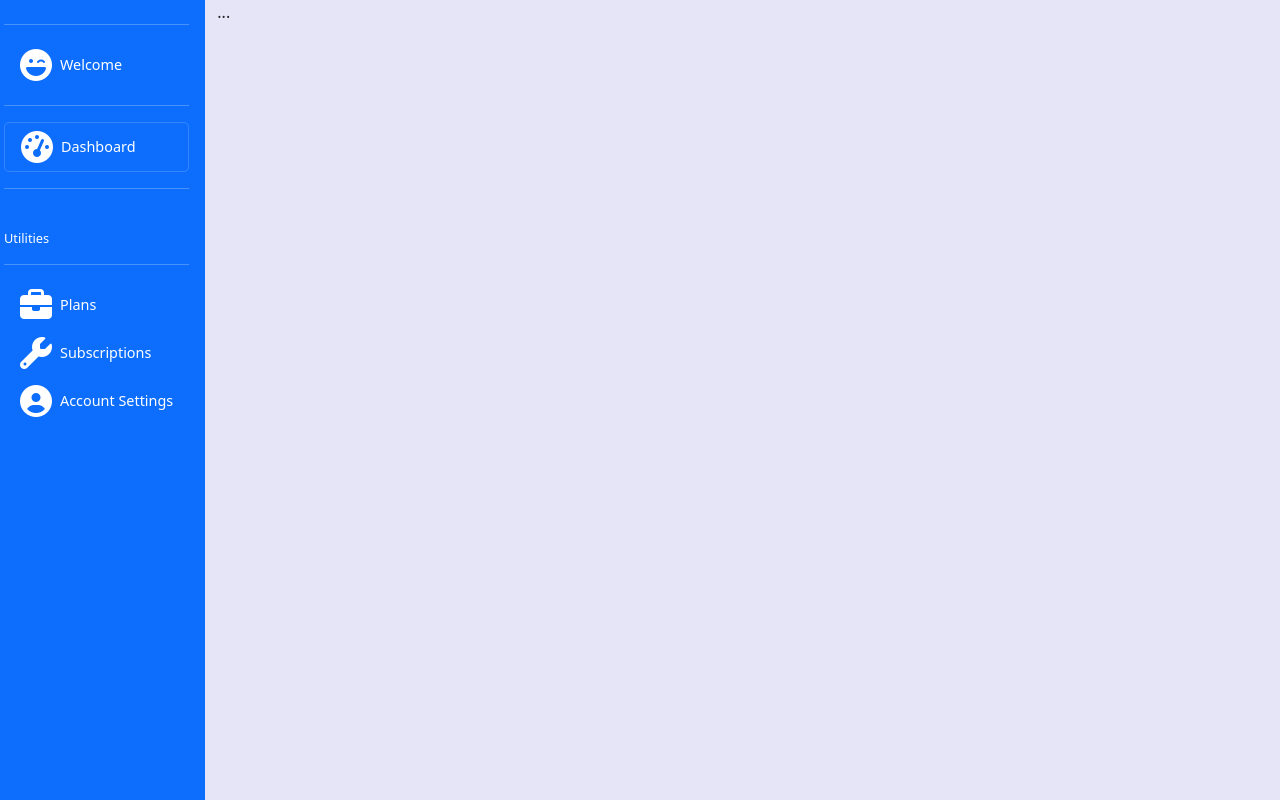
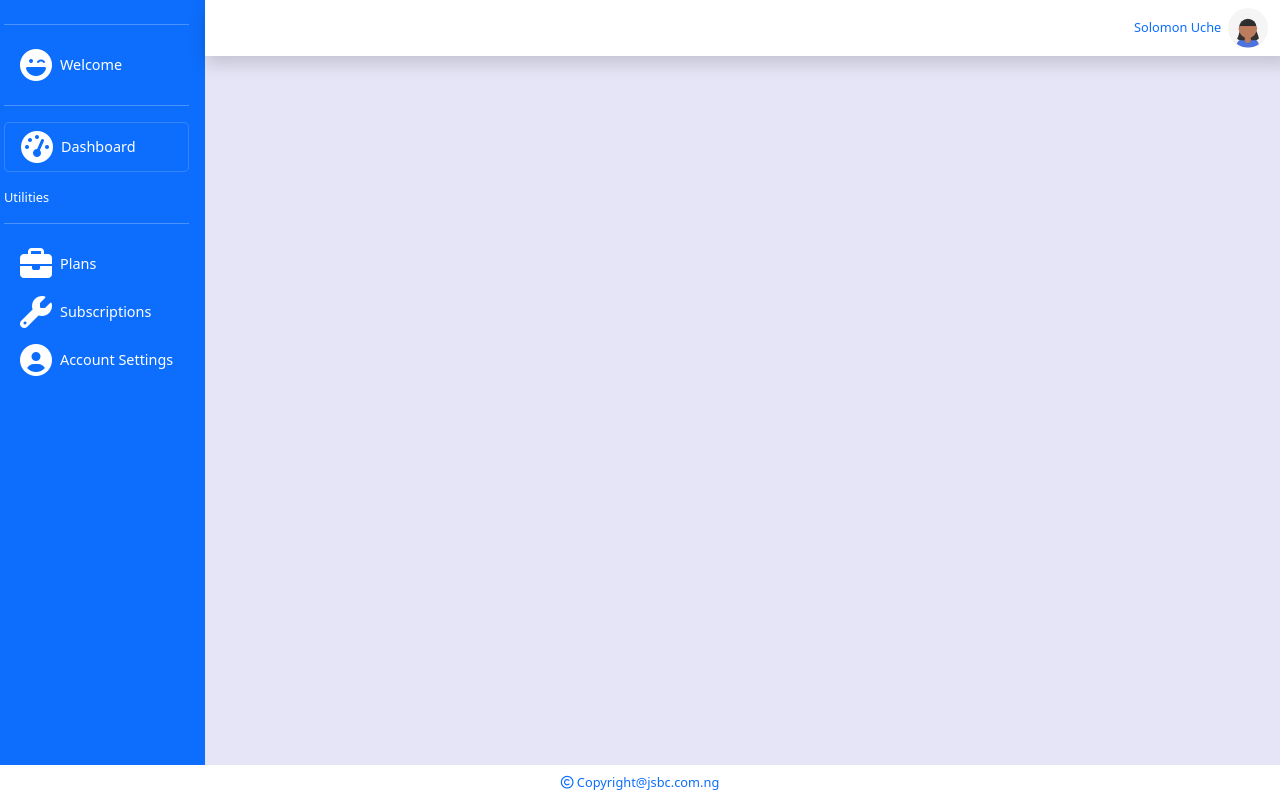
Before and after one commit to officialksolomon/jsbc, a Django app: page /trade/index/ in a window 1280 px wide. Run offline with Django 4.2, Linux system fonts and the light colour scheme; style sheets or scripts are compiled from the project's sources; some libraries are stand-ins or nearby versions.

Commit message:
changes...

```diff
--- a/static/css/style.css
+++ b/static/css/style.css
@@ -2,9 +2,7 @@
 body,
 html {
   height: 100vh;
-  min-height: 100vh;
   width: 100vw;
-  min-width: 100vw;
   font-family: 'Poppins', sans-serif;
   overflow-x: hidden !important;
   background-image: radial-gradient(#444cf7 0.5px, #e5e5f7 0.5px);
--- a/static/css/style.scss
+++ b/static/css/style.scss
@@ -2,9 +2,7 @@ $secondColor: #E8F9FD;
 body,
 html {
     height: 100vh;
-    min-height: 100vh;
     width: 100vw;
-    min-width: 100vw;
     font-family: 'Poppins', sans-serif;
     overflow-x: hidden !important;
     // pattern .................................
--- a/templates/trade/dashboard-nav.html
+++ b/templates/trade/dashboard-sidenav.html
@@ -1,6 +1,7 @@
 {% load  static %}
-<div class="col-3 col-sm-2  p-0 m-0 h-100">
-<div class="ext-toggler bg-light d-flex justify-content-center align-items-center d-md-none w-auto pb-3">
+
+<div class="col-3 col-sm-2  p-0 m-0 h-100 ">
+<div class="ext-toggler bg-light d-flex justify-content-center align-items-center d-md-none p-1  pb-4 bg-white shadow ">
     <button class="navbar-toggler border-0 w-100" type="button" data-toggle="collapse" data-target="#navbarToggleExternalContent" aria-controls="navbarToggleExternalContent" aria-expanded="false" aria-label="Toggle navigation">
       <span class="navbar-toggler-icon text-black border-0 "> <img width="40" src="{% static 'images/hamburger.png' %}" class="" alt="b"></span>
 </button>
@@ -21,8 +22,7 @@
             </li>
 
 
-            <hr class="text-white w-100">
-            <p class="text-white p-0 m-0 mt-4 ml-2">Utilities</p>
+            <p class="text-white p-0 m-0 mt-3 ml-2">Utilities</p>
              <hr class="text-white w-100">
 
             <li class="nav-item w-100">
--- /dev/null
+++ b/templates/trade/dashboard-topnav.html
@@ -0,0 +1,8 @@
+{% load static %}
+<div class="col-12 dashboard-topnav-wrapper p-0">
+
+            <div class="dashboard-topnav bg-white shadow p-2 px-4 m-0 d-flex justify-content-end align-items-center">
+                <span class=" text-primary">Solomon Uche &nbsp</span>
+                <img class="img-fluid" src="{% static 'images/dp_1.svg' %}" width="40" alt="dp">
+            </div>
+</div>
--- a/templates/trade/index.html
+++ b/templates/trade/index.html
@@ -5,12 +5,26 @@
 {% endblock extra_head %}
 {% block navigation %}{% endblock navigation %}
 {% block content %}
-<section class="side-bar container-fluid h-100 m-0 p-0">
+<section class="container-fluid h-100 m-0 p-0">
 <div class="row h-100">
-{% include 'trade/dashboard-nav.html' %}
+{% include 'trade/dashboard-sidenav.html' %}
+{% comment %} content wrapper{% endcomment %}
+<div class="col">
+    <div class="row">
+       {% include 'trade/dashboard-topnav.html' %}
 
-<div class="col h-100 ">
-...
+    {% comment %} Content  {% endcomment %}
+    <div class="col-12 h-100">
+
+    </div>
+    {% comment %} footer {% endcomment %}
+    <div class="col p-0">
+        <div class="dashboard-footer bg-white  p-2 px-4 m-0 d-flex justify-content-center align-items-center fixed-bottom">
+                <span class=" text-primary"><i class="fa fa-copyright" aria-hidden="true"></i> Copyright@jsbc.com.ng</span>
+
+            </div>
+    </div>
+    </div>
 </div>
 </div>
 
```
Also changed, not shown: static/images/dp_1.svg (added), static/images/dp_2.svg (added), 1 other file.
